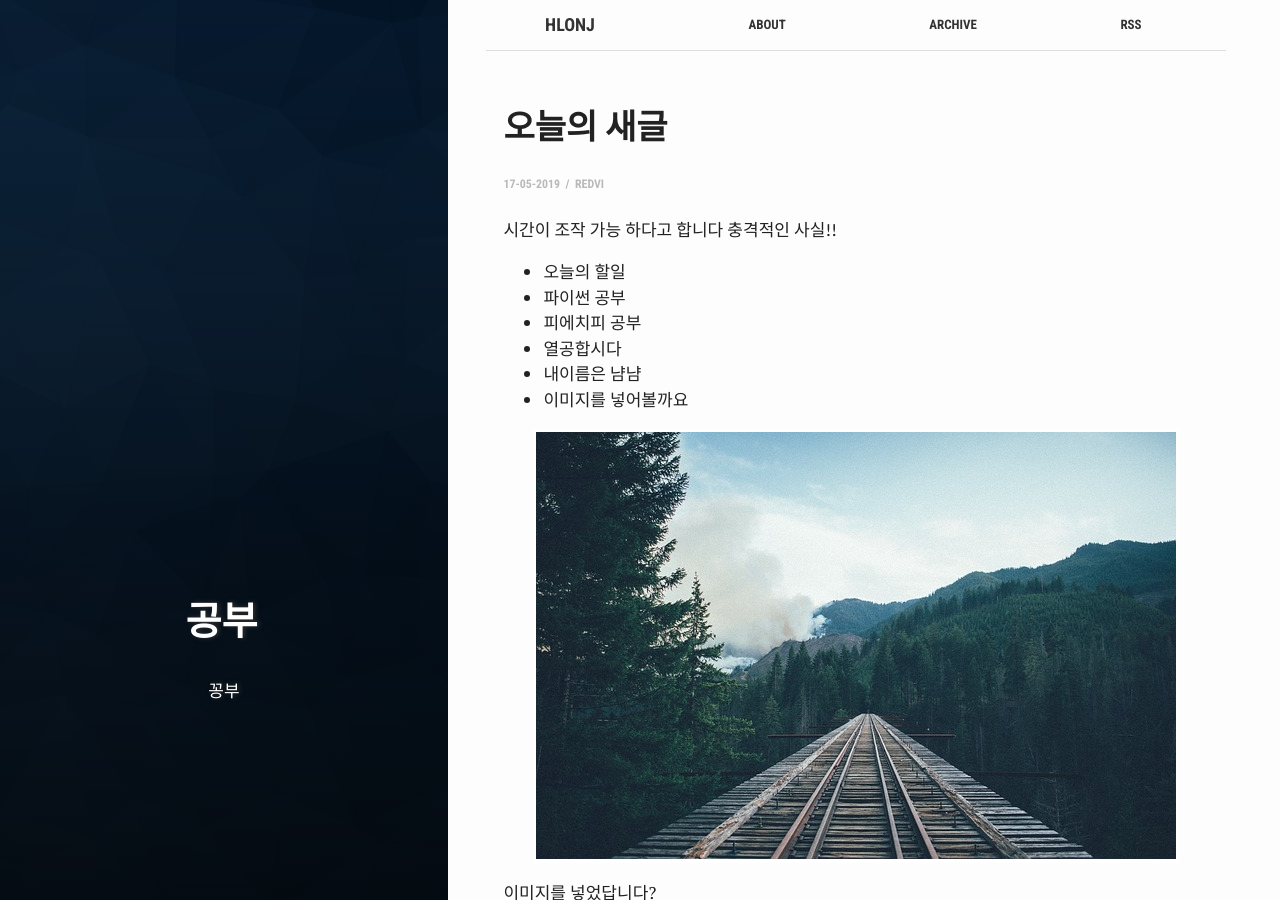
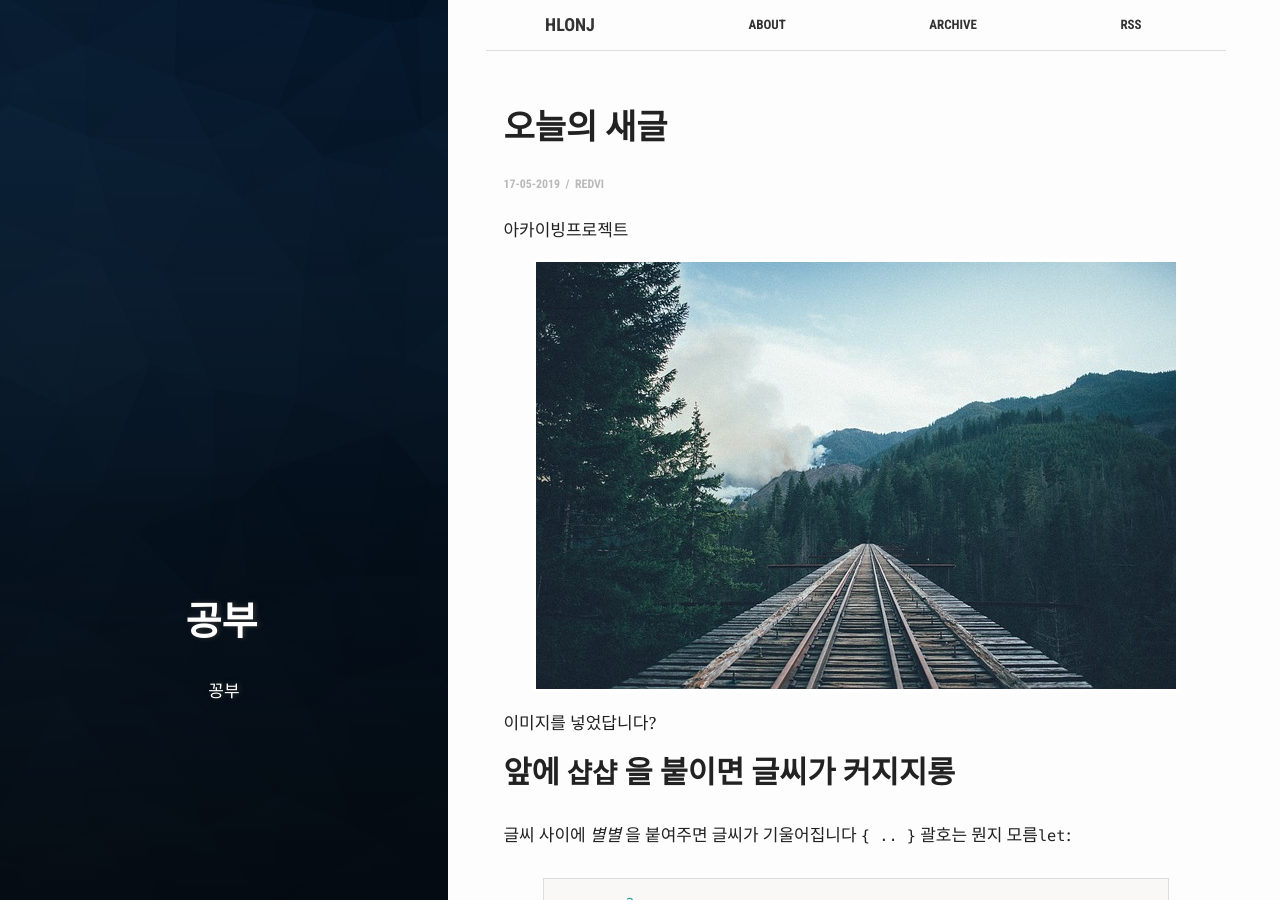
Before and after one commit to hlonj/github.io, a Jekyll site: the page built from _posts/2019-05-17-new1.md, in a window 1280 px wide and 900 px high. Built offline with Jekyll 4.4.1, drawn with Linux system fonts in a browser that asks for light colours.

Commit message:
0517new2

```diff
--- a/_posts/2019-05-17-new1.md
+++ b/_posts/2019-05-17-new1.md
@@ -8,15 +8,8 @@ categories: posts
 tags: ['공부']
 author: redVi
 ---
-시간이 조작 가능 하다고 합니다
-충격적인 사실!!
 
-- 오늘의 할일
-- 파이썬 공부
-- 피에치피 공부
-- 열공합시다
-- 내이름은 냠냠
-- 이미지를 넣어볼까요
+아카이빙프로젝트
 
 [![railroad]({{ site.images | relative_url }}/rails.jpg)]({{ site.images | relative_url }}/rails.jpg)
 
```
